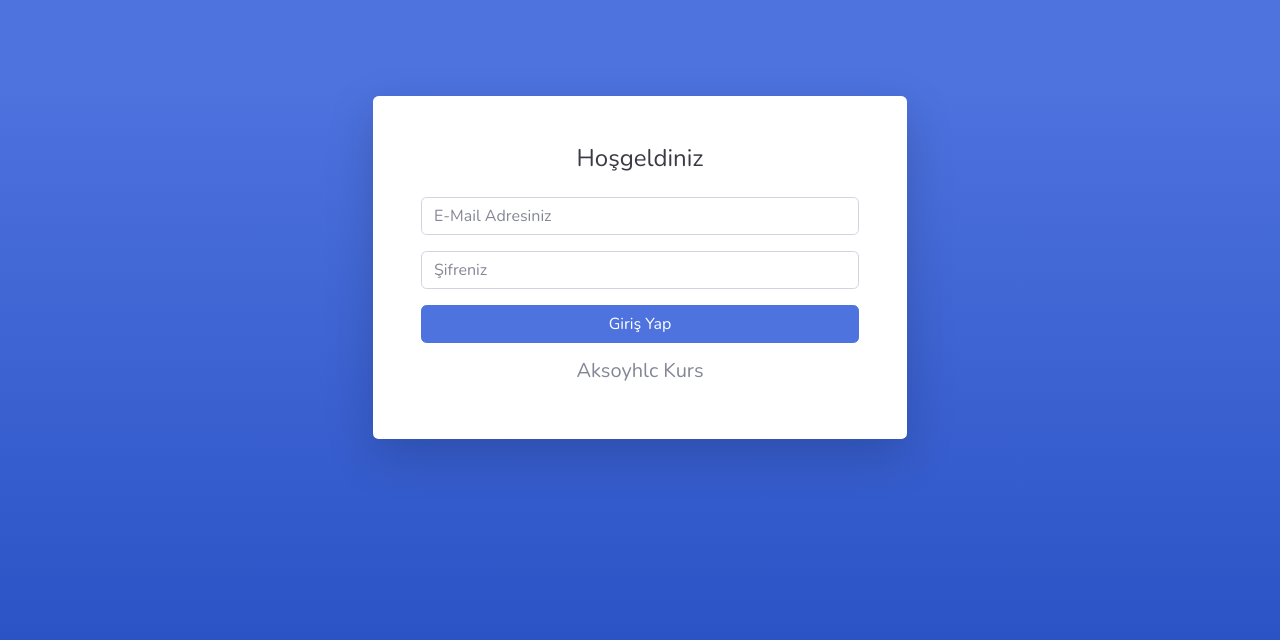
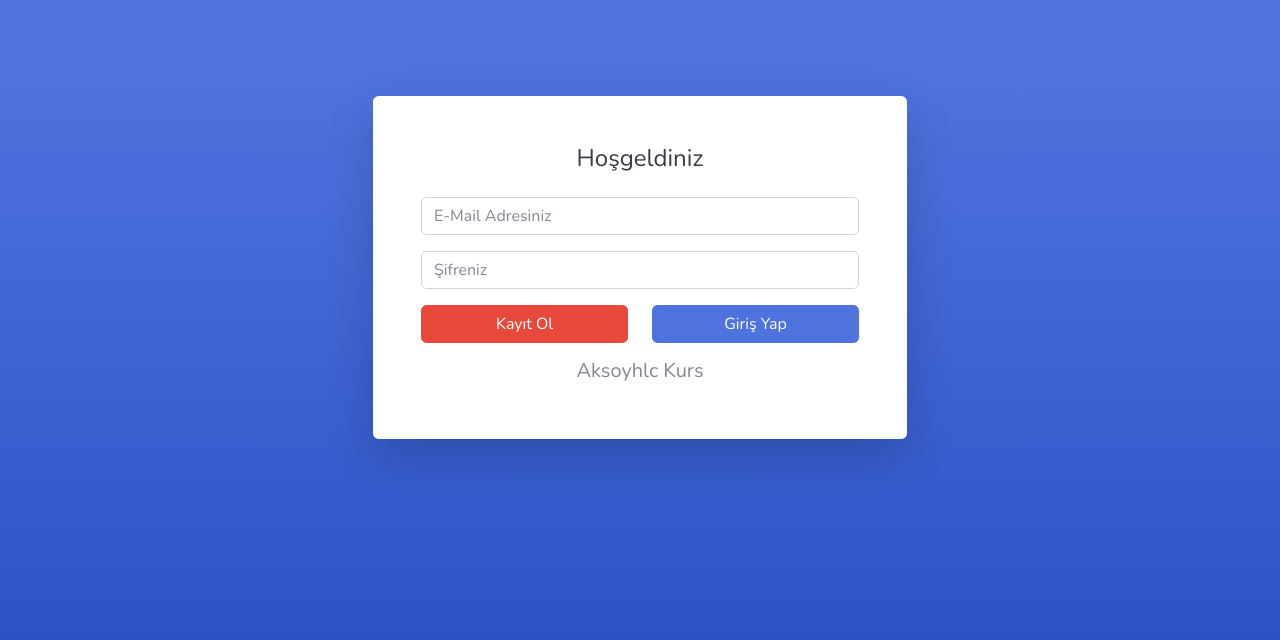
Before and after one commit to Aksoyhlc/Aksoyhlc-Hatirlatici-Yapilacaklar-Scripti, a PHP site: page /login.php in a window 1280 px wide. Shown: the top 640 px of the page. Run offline with PHP 8.4, Linux system fonts and the light colour scheme; data comes from the database, SQL or seed files in the repository.

Commit message:
Aksoyhlc
Aksoyhlc

```diff
--- a/kayit.php
+++ b/kayit.php
@@ -63,6 +63,7 @@
                     </div>
                     <input class="d-none" type="submit" name="kayitol" value="gönder" id="gondermebutonu">
                     <div class="text-center">
+                     <a href="login.php"><button type="button" class="btn btn-danger">Giriş Yap</button></a>
                      <button type="button" class="btn btn-primary" id="kontrolbuton">Kayıt Ol</button>
                    </div>
                  </form>
--- a/login.php
+++ b/login.php
@@ -47,7 +47,14 @@
                     <div class="form-group">
                       <input type="password" name="kul_sifre" class="form-control form-control-user" id="exampleInputPassword" placeholder="Şifreniz">
                     </div>
+                    <div class="row">
+                     <div class="col-md-6">
+                       <a class="btn-link" href="kayit.php"><button type="button" class="btn btn-danger btn-block">Kayıt Ol</button></a>
+                     </div>
+                     <div class="col-md-6">
                       <button type="submit" name="oturumacma" class="btn btn-primary btn-user btn-block">Giriş Yap</button>
+                    </div>
+                  </div>
                 </form>
                 <div class="text-center mt-3">
                   <h5><?php echo $ayarcek['site_baslik']; ?></h5>
```
Lines whose indentation alone changed are shown as unchanged.
